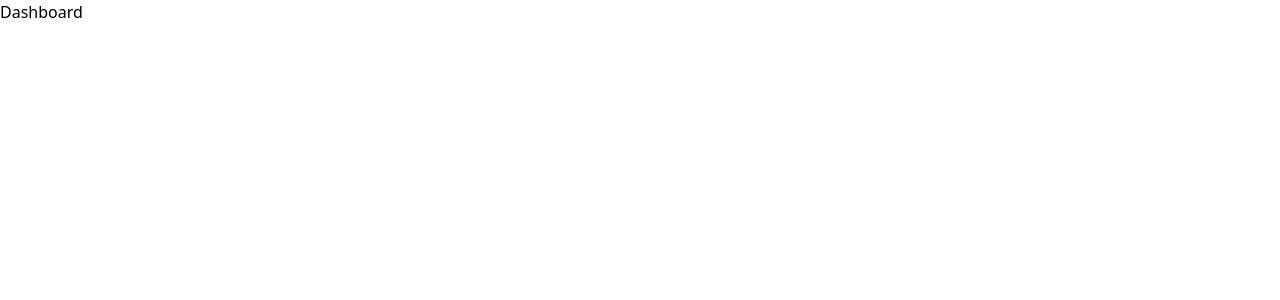
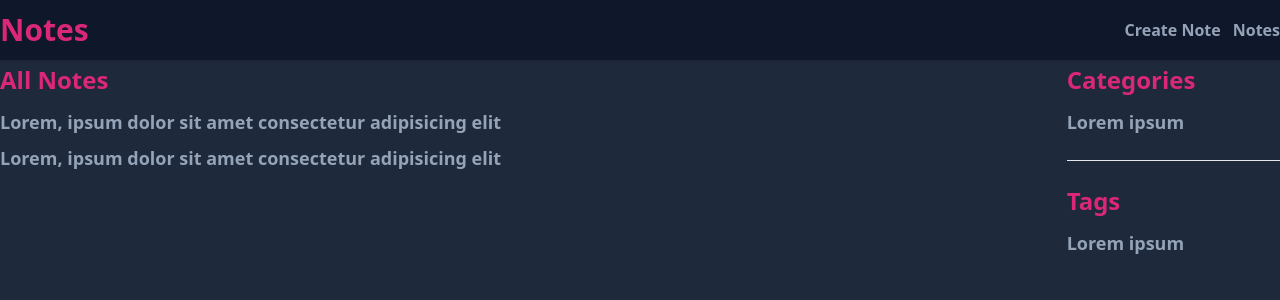
Before and after one commit to rakibul-islam-raju/NoteApp, a React (Create React App) app in the folder client/: page / in a window 1280 px wide. Shown: the top 300 px of the page. Built offline with nearby package versions, Linux system fonts and the light colour scheme.

Commit message:
[ADD] dashboard

```diff
--- a/client/src/App.css
+++ b/client/src/App.css
@@ -1,3 +1,7 @@
+body {
+    @apply bg-slate-800
+}
+
 .wrapper {
     @apply container mx-auto px-5 md:px-0
 }
@@ -26,6 +30,18 @@
     @apply text-pink-600 ml-1
 }
 
+.nav-link {
+    @apply text-slate-400 font-semibold hover:text-pink-600 transition ease-linear
+}
+
+.note-list {
+    @apply text-slate-400 block font-semibold text-lg mb-2 hover:text-pink-600 transition ease-linear
+}
+
+.dashboard-title {
+    @apply text-pink-600 text-2xl font-semibold mb-3
+}
+
 /* login */
 .login {
     background-image: url("./assets/images/image4.jpg");
--- a/client/src/App.js
+++ b/client/src/App.js
@@ -1,6 +1,6 @@
 import { BrowserRouter, Routes, Route } from "react-router-dom";
-import { Dashboard, Login, Register, NotFound } from "./pages";
-import { AuthContainer } from "./containers";
+import { Dashboard, Login, Register, NoteDetails, NotFound } from "./pages";
+import { AuthContainer, DashboardContainer } from "./containers";
 import "./App.css";
 
 export default function App() {
@@ -8,12 +8,18 @@ export default function App() {
 		<BrowserRouter>
 			<Routes>
 				<Route path="*" element={<NotFound />} />
+
+				{/* auth routes */}
 				<Route path="" element={<AuthContainer />}>
 					<Route path="/login" element={<Login />} />
 					<Route path="/register" element={<Register />} />
 				</Route>
 
-				<Route index element={<Dashboard />} />
+				{/* dashboard routes */}
+				<Route path="" element={<DashboardContainer />}>
+					<Route index element={<Dashboard />} />
+					<Route path="note/:noteId" element={<NoteDetails />} />
+				</Route>
 			</Routes>
 		</BrowserRouter>
 	);
--- /dev/null
+++ b/client/src/components/CategoryList.js
@@ -0,0 +1,17 @@
+import React from "react";
+import { Link } from "react-router-dom";
+
+export default function CategoryList() {
+	return (
+		<>
+			<h4 className="dashboard-title">Categories</h4>
+			<ul>
+				<li className="">
+					<Link className="note-list" to="/">
+						Lorem ipsum
+					</Link>
+				</li>
+			</ul>
+		</>
+	);
+}
--- /dev/null
+++ b/client/src/components/Header.js
@@ -0,0 +1,27 @@
+import { Link } from "react-router-dom";
+
+export default function Header() {
+	return (
+		<header className="bg-slate-900 text-white py-3 fixed w-full shadow">
+			<div className="wrapper flex flex-wrap justify-between items-center">
+				<div className="text-3xl text-pink-600 font-semibold">
+					Notes
+				</div>
+				<nav>
+					<ul className="flex flex-wrap items-center justify-between space-x-3">
+						<li>
+							<Link className="nav-link" to="/">
+								Create Note
+							</Link>
+						</li>
+						<li>
+							<Link className="nav-link" to="/">
+								Notes
+							</Link>
+						</li>
+					</ul>
+				</nav>
+			</div>
+		</header>
+	);
+}
--- /dev/null
+++ b/client/src/components/NoteList.js
@@ -0,0 +1,33 @@
+import React from "react";
+import { Link } from "react-router-dom";
+
+const notes = [
+	{
+		_id: 1,
+		title: "Lorem, ipsum dolor sit amet consectetur adipisicing elit",
+	},
+	{
+		_id: 2,
+		title: "Lorem, ipsum dolor sit amet consectetur adipisicing elit",
+	},
+];
+
+export default function NoteList() {
+	return (
+		<>
+			<h4 className="dashboard-title">All Notes</h4>
+
+			<div className="">
+				{notes.map((note) => (
+					<Link
+						key={note?._id}
+						className="note-list"
+						to={`note/${note?._id}`}
+					>
+						{note?.title}
+					</Link>
+				))}
+			</div>
+		</>
+	);
+}
--- /dev/null
+++ b/client/src/components/TagList.js
@@ -0,0 +1,16 @@
+import { Link } from "react-router-dom";
+
+export default function TagList() {
+	return (
+		<>
+			<h4 className="dashboard-title">Tags</h4>
+			<ul>
+				<li className="">
+					<Link className="note-list" to="/">
+						Lorem ipsum
+					</Link>
+				</li>
+			</ul>
+		</>
+	);
+}
--- /dev/null
+++ b/client/src/containers/DashboardContainer.js
@@ -0,0 +1,13 @@
+import Header from "../components/Header";
+import { Outlet } from "react-router-dom";
+
+export default function DashboardContainer() {
+	return (
+		<>
+			<Header />
+			<main className="wrapper pt-16 text-slate-700 h-screen bg-slate-800">
+				<Outlet />
+			</main>
+		</>
+	);
+}
--- a/client/src/containers/index.js
+++ b/client/src/containers/index.js
@@ -1 +1,2 @@
 export { default as AuthContainer } from "./AuthContainer";
+export { default as DashboardContainer } from "./DashboardContainer";
--- a/client/src/pages/Dashboard.js
+++ b/client/src/pages/Dashboard.js
@@ -1,3 +1,20 @@
+import CategoryList from "../components/CategoryList";
+import NoteList from "../components/NoteList";
+import TagList from "../components/TagList";
+
 export default function Dashboard() {
-	return <div>Dashboard</div>;
+	return (
+		<section className="flex flex-wrap justify-between">
+			<div className="w-full md:w-6/12 lg:w-10/12">
+				<NoteList />
+			</div>
+			<div className="w-full md:w-6/12 lg:w-2/12">
+				<CategoryList />
+
+				<hr className="my-6" />
+
+				<TagList />
+			</div>
+		</section>
+	);
 }
--- /dev/null
+++ b/client/src/pages/NoteDetails.js
@@ -0,0 +1,11 @@
+import { useParams } from "react-router-dom";
+
+export default function NoteDetails() {
+	const { noteId } = useParams();
+
+	return (
+		<section>
+			<div className="">note id = {noteId}</div>
+		</section>
+	);
+}
--- a/client/src/pages/index.js
+++ b/client/src/pages/index.js
@@ -1,4 +1,5 @@
 export { default as Login } from "./Login";
+export { default as Register } from "./Register";
 export { default as Dashboard } from "./Dashboard";
-export { default as Register } from "./Register";
+export { default as NoteDetails } from "./NoteDetails";
 export { default as NotFound } from "./NotFound";
```
